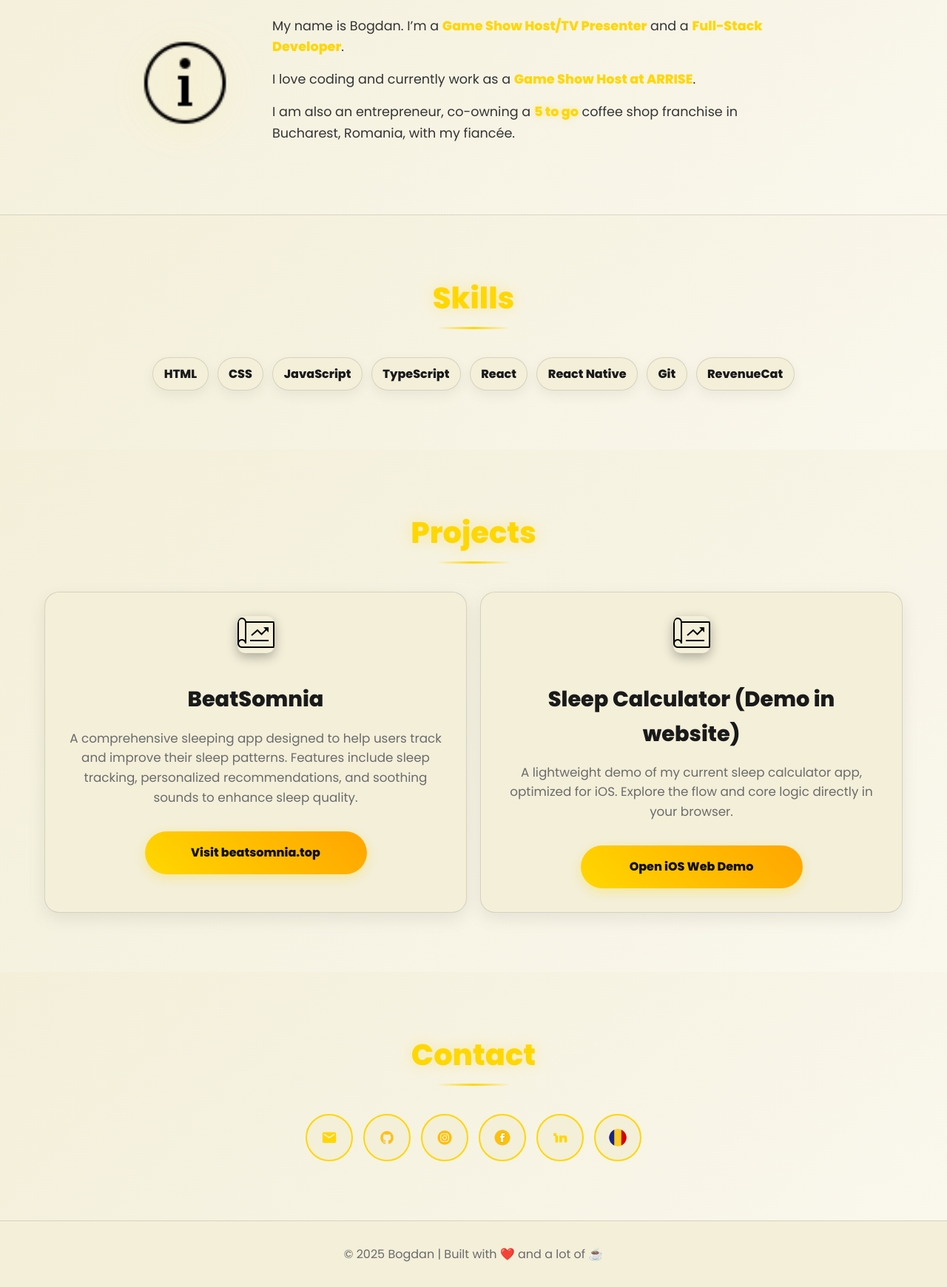
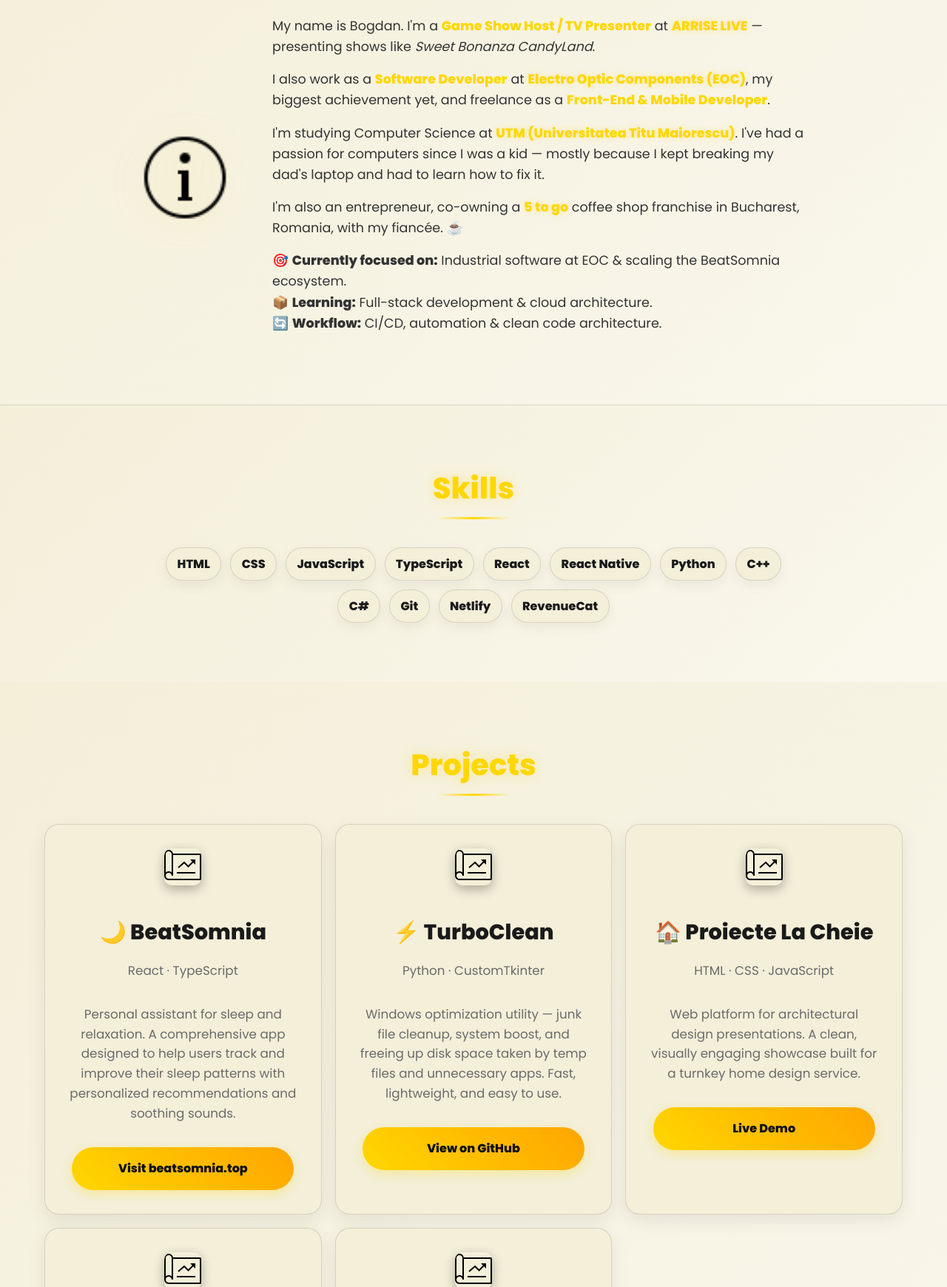
Before and after one commit to MarioBogdan11/Portofolio, a plain HTML site: page index.html in a window 1280 px wide. Shown: the part 1060-2800 px from the top of the page at 74% size. Drawn offline with Linux system fonts and the light colour scheme.

Commit message:
Update index.html

```diff
--- a/index.html
+++ b/index.html
@@ -4,126 +4,48 @@
 <meta charset="UTF-8" />
 <meta name="viewport" content="width=device-width, initial-scale=1.0" />
 <title>Bogdan's Portfolio</title>
-
-    <!-- Styles & Icons -->
 <link rel="stylesheet" href="style.css" />
 <link rel="icon" href="Images/me2.png" type="image/png" />
-
-    <!-- Fonts -->
 <link rel="preconnect" href="https://fonts.googleapis.com" />
 <link rel="preconnect" href="https://fonts.gstatic.com" crossorigin />
-    <link
-      href="https://fonts.googleapis.com/css2?family=Montserrat:wght@700;800&family=Poppins:wght@300;400;600;800&display=swap"
-      rel="stylesheet"
-    />
+<link href="https://fonts.googleapis.com/css2?family=Montserrat:wght@700;800&family=Poppins:wght@300;400;600;800&display=swap" rel="stylesheet" />
 </head>
 <body>
+
 <!-- Header -->
 <header class="header">
   <div class="container">
     <div class="logo">
       <h1>Bogdan's Portfolio</h1>
     </div>
-
-        <button
-          class="nav-toggle"
-          aria-label="Toggle navigation"
-          aria-expanded="false"
-        >
-          ☰
-        </button>
-
+    <button class="nav-toggle" aria-label="Toggle navigation" aria-expanded="false">☰</button>
     <nav class="nav">
       <ul class="nav-list">
-            <li>
-              <a href="#home" class="nav-link">
-                <img src="Images/home.png" alt="Home" class="nav-icon" />
-              </a>
-            </li>
-            <li>
-              <a href="#about" class="nav-link">
-                <img src="Images/about.png" alt="About" class="nav-icon" />
-              </a>
-            </li>
-            <li>
-              <a href="#projects" class="nav-link">
-                <img
-                  src="Images/projects.png"
-                  alt="Projects"
-                  class="nav-icon"
-                />
-              </a>
-            </li>
-            <li>
-              <a href="#contact" class="nav-link">
-                <img src="Images/contact.png" alt="Contact" class="nav-icon" />
-              </a>
-            </li>
-            <li>
-              <a
-                href="https://github.com/MarioBogdan11"
-                target="_blank"
-                class="nav-link"
-              >
-                <img src="Images/github.png" alt="GitHub" class="nav-icon" />
-              </a>
-            </li>
-            <li>
-              <a
-                href="https://www.facebook.com/Mario.Cristian.Bogdan"
-                target="_blank"
-                class="nav-link"
-              >
-                <img
-                  src="Images/Facebook.png"
-                  alt="Facebook"
-                  class="nav-icon"
-                />
-              </a>
-            </li>
-            <li>
-              <a
-                href="https://instagram.com/bogdan_mario_"
-                target="_blank"
-                class="nav-link"
-              >
-                <img
-                  src="Images/instagram.png"
-                  alt="Instagram"
-                  class="nav-icon"
-                />
-              </a>
-            </li>
-            <li>
-              <a href="#contact" class="nav-link">
-                <img
-                  src="Images/location.png"
-                  alt="Location"
-                  class="nav-icon"
-                />
-              </a>
-            </li>
-            <li>
-              <a href="#about" class="nav-link">
-                <img src="Images/romania.png" alt="Romania" class="nav-icon" />
-              </a>
-            </li>
+        <li><a href="#home" class="nav-link"><img src="Images/home.png" alt="Home" class="nav-icon" /></a></li>
+        <li><a href="#about" class="nav-link"><img src="Images/about.png" alt="About" class="nav-icon" /></a></li>
+        <li><a href="#projects" class="nav-link"><img src="Images/projects.png" alt="Projects" class="nav-icon" /></a></li>
+        <li><a href="#contact" class="nav-link"><img src="Images/contact.png" alt="Contact" class="nav-icon" /></a></li>
+        <li><a href="https://github.com/MarioBogdan11" target="_blank" class="nav-link"><img src="Images/github.png" alt="GitHub" class="nav-icon" /></a></li>
+        <li><a href="https://www.facebook.com/Mario.Cristian.Bogdan" target="_blank" class="nav-link"><img src="Images/Facebook.png" alt="Facebook" class="nav-icon" /></a></li>
+        <li><a href="https://instagram.com/bogdan_mario_" target="_blank" class="nav-link"><img src="Images/instagram.png" alt="Instagram" class="nav-icon" /></a></li>
+        <li><a href="#contact" class="nav-link"><img src="Images/location.png" alt="Location" class="nav-icon" /></a></li>
+        <li><a href="#about" class="nav-link"><img src="Images/romania.png" alt="Romania" class="nav-icon" /></a></li>
       </ul>
     </nav>
   </div>
 </header>
 
 <main>
+
   <!-- Home Section -->
   <section id="home" class="home-section reveal">
     <div class="container">
       <div class="profile-container">
-            <h1 class="hero-title">Hey, I’m Bogdan</h1>
+        <h1 class="hero-title">Hey, I'm Bogdan</h1>
         <h2 class="hero-subtitle">
-              Game Show Host · Full-Stack Developer · Mobile Developer
+          Game Show Host · Software Dev @ EOC · Freelance Front-End &amp; Mobile
         </h2>
-            <p class="hero-tags" aria-label="Roles">GSH • FSD • MD</p>
-
+        <p class="hero-tags" aria-label="Roles">GSH • FSD • MD • EOC • UTM</p>
         <div class="profile-image-wrapper">
           <img
             src="Images/me.png"
@@ -133,21 +55,12 @@
           />
           <div class="profile-overlay">
             <div class="overlay-chip">
-                  <img
-                    src="Images/location.png"
-                    alt="Location"
-                    class="overlay-icon"
-                  />
+              <img src="Images/location.png" alt="Location" class="overlay-icon" />
               <span>Bucharest, Romania</span>
-                  <img
-                    src="Images/romania.png"
-                    alt="Romania flag"
-                    class="overlay-flag"
-                  />
+              <img src="Images/romania.png" alt="Romania flag" class="overlay-flag" />
             </div>
           </div>
         </div>
-
         <a href="#skills" class="hero-cta">Explore My Work</a>
       </div>
     </div>
@@ -163,24 +76,30 @@
         </div>
         <div class="about-text">
           <p>
-                My name is Bogdan. I’m a
-                <span class="hl">Game Show Host/TV Presenter</span> and a
-                <span class="hl">Full-Stack Developer</span>.
+            My name is Bogdan. I'm a
+            <span class="hl">Game Show Host / TV Presenter</span> at
+            <a href="https://www.pragmaticplay.com/en/live-casino/sweet-bonanza-candyland/" target="_blank" class="project-link">ARRISE LIVE</a>
+            — presenting shows like <em>Sweet Bonanza CandyLand</em>.
           </p>
           <p>
-                I love coding and currently work as a
-                <span class="hl">Game Show Host at ARRISE</span>.
+            I also work as a <span class="hl">Software Developer</span> at
+            <a href="https://electro-optic.ro/ro/" target="_blank" class="project-link">Electro Optic Components (EOC)</a>,
+            my biggest achievement yet, and freelance as a <span class="hl">Front-End &amp; Mobile Developer</span>.
           </p>
           <p>
-                I am also an entrepreneur, co-owning a
-                <a
-                  href="https://fivetogo.ro"
-                  target="_blank"
-                  class="project-link"
-                  >5 to go</a
-                >
-
-                coffee shop franchise in Bucharest, Romania, with my fiancée.
+            I'm studying Computer Science at
+            <a href="https://www.utm.ro/" target="_blank" class="project-link">UTM (Universitatea Titu Maiorescu)</a>.
+            I've had a passion for computers since I was a kid — mostly because I kept breaking my dad's laptop and had to learn how to fix it.
+          </p>
+          <p>
+            I'm also an entrepreneur, co-owning a
+            <a href="https://fivetogo.ro" target="_blank" class="project-link">5 to go</a>
+            coffee shop franchise in Bucharest, Romania, with my fiancée. ☕
+          </p>
+          <p>
+            🎯 <strong>Currently focused on:</strong> Industrial software at EOC &amp; scaling the BeatSomnia ecosystem.<br />
+            📦 <strong>Learning:</strong> Full-stack development &amp; cloud architecture.<br />
+            🔄 <strong>Workflow:</strong> CI/CD, automation &amp; clean code architecture.
           </p>
         </div>
       </div>
@@ -198,7 +117,11 @@
         <div class="skill-chip" role="listitem">TypeScript</div>
         <div class="skill-chip" role="listitem">React</div>
         <div class="skill-chip" role="listitem">React Native</div>
+        <div class="skill-chip" role="listitem">Python</div>
+        <div class="skill-chip" role="listitem">C++</div>
+        <div class="skill-chip" role="listitem">C#</div>
         <div class="skill-chip" role="listitem">Git</div>
+        <div class="skill-chip" role="listitem">Netlify</div>
         <div class="skill-chip" role="listitem">RevenueCat</div>
       </div>
     </div>
@@ -209,58 +132,87 @@
     <div class="container">
       <h2 class="section-title">Projects</h2>
       <div class="projects-grid">
-            <!-- Project 1 -->
+
+        <!-- BeatSomnia -->
         <div class="project-card">
           <div class="project-image">
-                <img
-                  src="Images/projects.png"
-                  alt="BeatSomnia App"
-                  class="project-screenshot"
-                />
+            <img src="Images/projects.png" alt="BeatSomnia App" class="project-screenshot" />
           </div>
           <div class="project-info">
-                <h3>BeatSomnia</h3>
+            <h3>🌙 BeatSomnia</h3>
+            <p class="project-stack">React · TypeScript</p>
             <p>
-                  A comprehensive sleeping app designed to help users track and
-                  improve their sleep patterns. Features include sleep tracking,
-                  personalized recommendations, and soothing sounds to enhance
-                  sleep quality.
+              Personal assistant for sleep and relaxation. A comprehensive app designed to help users
+              track and improve their sleep patterns with personalized recommendations and soothing sounds.
             </p>
-                <a
-                  href="https://beatsomnia.top"
-                  target="_blank"
-                  class="project-button"
-                >
-                  Visit beatsomnia.top
-                </a>
+            <a href="https://beatsomnia.top" target="_blank" class="project-button">Visit beatsomnia.top</a>
           </div>
         </div>
 
-            <!-- Project 2: iOS Demo -->
+        <!-- TurboClean -->
         <div class="project-card">
           <div class="project-image">
-                <img
-                  src="Images/projects.png"
-                  alt="Sleep Calculator iOS Demo"
-                  class="project-screenshot"
-                />
+            <img src="Images/projects.png" alt="TurboClean" class="project-screenshot" />
           </div>
           <div class="project-info">
-                <h3>Sleep Calculator (Demo in website)</h3>
+            <h3>⚡ TurboClean</h3>
+            <p class="project-stack">Python · CustomTkinter</p>
             <p>
-                  A lightweight demo of my current sleep calculator app,
-                  optimized for iOS. Explore the flow and core logic directly in
-                  your browser.
+              Windows optimization utility — junk file cleanup, system boost, and freeing up disk space
+              taken by temp files and unnecessary apps. Fast, lightweight, and easy to use.
             </p>
-                <a
-                  href="https://elegant-genie-4c21e7.netlify.app"
-                  target="_blank"
-                  class="project-button"
-                >
-                  Open iOS Web Demo
-                </a>
+            <a href="https://github.com/MarioBogdan11/TurboClean" target="_blank" class="project-button">View on GitHub</a>
           </div>
         </div>
+
+        <!-- Proiecte La Cheie -->
+        <div class="project-card">
+          <div class="project-image">
+            <img src="Images/projects.png" alt="Proiecte La Cheie" class="project-screenshot" />
+          </div>
+          <div class="project-info">
+            <h3>🏠 Proiecte La Cheie</h3>
+            <p class="project-stack">HTML · CSS · JavaScript</p>
+            <p>
+              Web platform for architectural design presentations.
+              A clean, visually engaging showcase built for a turnkey home design service.
+            </p>
+            <a href="https://heartfelt-mermaid-5a5b59.netlify.app/" target="_blank" class="project-button">Live Demo</a>
+          </div>
+        </div>
+
+        <!-- WebScraper -->
+        <div class="project-card">
+          <div class="project-image">
+            <img src="Images/projects.png" alt="WebScraper" class="project-screenshot" />
+          </div>
+          <div class="project-info">
+            <h3>🔍 WebScraper</h3>
+            <p class="project-stack">HTML · Python</p>
+            <p>
+              A custom-built web scraper created for a personal project.
+              Extracts and structures data from websites efficiently.
+            </p>
+            <a href="https://github.com/MarioBogdan11/WebScraper" target="_blank" class="project-button">View on GitHub</a>
+          </div>
+        </div>
+
+        <!-- Sleep Calculator Demo -->
+        <div class="project-card">
+          <div class="project-image">
+            <img src="Images/projects.png" alt="Sleep Calculator iOS Demo" class="project-screenshot" />
+          </div>
+          <div class="project-info">
+            <h3>📱 Sleep Calculator (iOS Demo)</h3>
+            <p class="project-stack">React · Mobile UI</p>
+            <p>
+              A lightweight demo of the BeatSomnia sleep calculator app, optimized for iOS.
+              Explore the flow and core logic directly in your browser.
+            </p>
+            <a href="https://elegant-genie-4c21e7.netlify.app" target="_blank" class="project-button">Open iOS Web Demo</a>
+          </div>
+        </div>
+
       </div>
     </div>
   </section>
@@ -270,91 +222,53 @@
     <div class="container">
       <h2 class="section-title">Contact</h2>
       <div class="contact-icons-row">
+
         <!-- Email -->
-            <a
-              href="mailto:bogdanmariogg11@gmail.com"
-              class="icon-btn"
-              aria-label="Email"
-              id="email-btn"
-            >
-              <svg
-                width="22"
-                height="22"
-                viewBox="0 0 24 24"
-                fill="#FFD700"
-                xmlns="http://www.w3.org/2000/svg"
-                aria-hidden="true"
-              >
-                <path
-                  d="M20 4H4a2 2 0 0 0-2 2v12a2 2 0 0 0 2 2h16a2 2 0 0 0 2-2V6a2 2 0 0 0-2-2Zm0 4-8 5L4 8V6l8 5 8-5v2Z"
-                />
+        <a href="mailto:bogdanmariogg11@gmail.com" class="icon-btn" aria-label="Email" id="email-btn">
+          <svg width="22" height="22" viewBox="0 0 24 24" fill="#FFD700" xmlns="http://www.w3.org/2000/svg" aria-hidden="true">
+            <path d="M20 4H4a2 2 0 0 0-2 2v12a2 2 0 0 0 2 2h16a2 2 0 0 0 2-2V6a2 2 0 0 0-2-2Zm0 4-8 5L4 8V6l8 5 8-5v2Z"/>
           </svg>
           <span id="email-feedback" class="email-feedback">Copied!</span>
         </a>
 
         <!-- GitHub -->
-            <a
-              href="https://github.com/MarioBogdan11"
-              target="_blank"
-              class="icon-btn"
-              aria-label="GitHub"
-            >
+        <a href="https://github.com/MarioBogdan11" target="_blank" class="icon-btn" aria-label="GitHub">
           <img src="Images/github.png" alt="GitHub" />
         </a>
 
+        <!-- LinkedIn -->
+        <a href="https://linkedin.com/in/ionita-bogdan-045835332/" target="_blank" class="icon-btn" aria-label="LinkedIn">
+          <svg width="22" height="22" viewBox="0 0 24 24" fill="#FFD700" xmlns="http://www.w3.org/2000/svg" aria-hidden="true">
+            <path d="M6.94 7.5A2.44 2.44 0 1 1 4.5 5.06 2.44 2.44 0 0 1 6.94 7.5ZM5 9h4v10H5zm6 0h3.8v1.37h.05A4.16 4.16 0 0 1 19 8.93c2.73 0 3.24 1.8 3.24 4.15V19h-4v-4.54c0-1.08 0-2.47-1.5-2.47s-1.73 1.17-1.73 2.39V19H11Z"/>
+          </svg>
+        </a>
+
         <!-- Instagram -->
-            <a
-              href="https://instagram.com/bogdan_mario_"
-              target="_blank"
-              class="icon-btn"
-              aria-label="Instagram"
-            >
+        <a href="https://instagram.com/bogdan_mario_" target="_blank" class="icon-btn" aria-label="Instagram">
           <img src="Images/instagram.png" alt="Instagram" />
         </a>
 
+        <!-- YouTube -->
+        <a href="https://youtube.com/@berberitzacrazy2623" target="_blank" class="icon-btn" aria-label="YouTube">
+          <svg width="22" height="22" viewBox="0 0 24 24" fill="#FFD700" xmlns="http://www.w3.org/2000/svg" aria-hidden="true">
+            <path d="M21.8 8s-.2-1.4-.8-2c-.8-.8-1.7-.8-2.1-.9C16.4 5 12 5 12 5s-4.4 0-6.9.1c-.4.1-1.3.1-2.1.9C2.4 6.6 2.2 8 2.2 8S2 9.6 2 11.2v1.5c0 1.6.2 3.2.2 3.2s.2 1.4.8 2c.8.8 1.8.8 2.3.9C6.8 19 12 19 12 19s4.4 0 6.9-.2c.4-.1 1.3-.1 2.1-.9.6-.6.8-2 .8-2S22 14.3 22 12.7v-1.5C22 9.6 21.8 8 21.8 8ZM9.7 14.5V9l5.6 2.8-5.6 2.7Z"/>
+          </svg>
+        </a>
+
         <!-- Facebook -->
-            <a
-              href="https://www.facebook.com/Mario.Cristian.Bogdan"
-              target="_blank"
-              class="icon-btn"
-              aria-label="Facebook"
-            >
+        <a href="https://www.facebook.com/Mario.Cristian.Bogdan" target="_blank" class="icon-btn" aria-label="Facebook">
           <img src="Images/Facebook.png" alt="Facebook" />
         </a>
 
-            <!-- LinkedIn -->
-            <a
-              href="https://linkedin.com/in/ionita-bogdan-045835332/"
-              target="_blank"
-              class="icon-btn"
-              aria-label="LinkedIn"
-            >
-              <svg
-                width="22"
-                height="22"
-                viewBox="0 0 24 24"
-                fill="#FFD700"
-                xmlns="http://www.w3.org/2000/svg"
-                aria-hidden="true"
-              >
-                <path
-                  d="M6.94 7.5A2.44 2.44 0 1 1 4.5 5.06 2.44 2.44 0 0 1 6.94 7.5ZM5 9h4v10H5zm6 0h3.8v1.37h.05A4.16 4.16 0 0 1 19 8.93c2.73 0 3.24 1.8 3.24 4.15V19h-4v-4.54c0-1.08 0-2.47-1.5-2.47s-1.73 1.17-1.73 2.39V19H11Z"
-                />
-              </svg>
+        <!-- Location -->
+        <a href="https://maps.google.com/?q=Bucharest%2C%20Romania" target="_blank" class="icon-btn" aria-label="Romania">
+          <img src="Images/romania.png" alt="Romania" />
         </a>
 
-            <!-- Location -->
-            <a
-              href="https://maps.google.com/?q=Bucharest%2C%20Romania"
-              target="_blank"
-              class="icon-btn"
-              aria-label="Romania"
-            >
-              <img src="Images/romania.png" alt="Romania" />
-            </a>
       </div>
     </div>
   </section>
+
 </main>
 
 <!-- Footer -->
```
Lines whose indentation alone changed are shown as unchanged.
